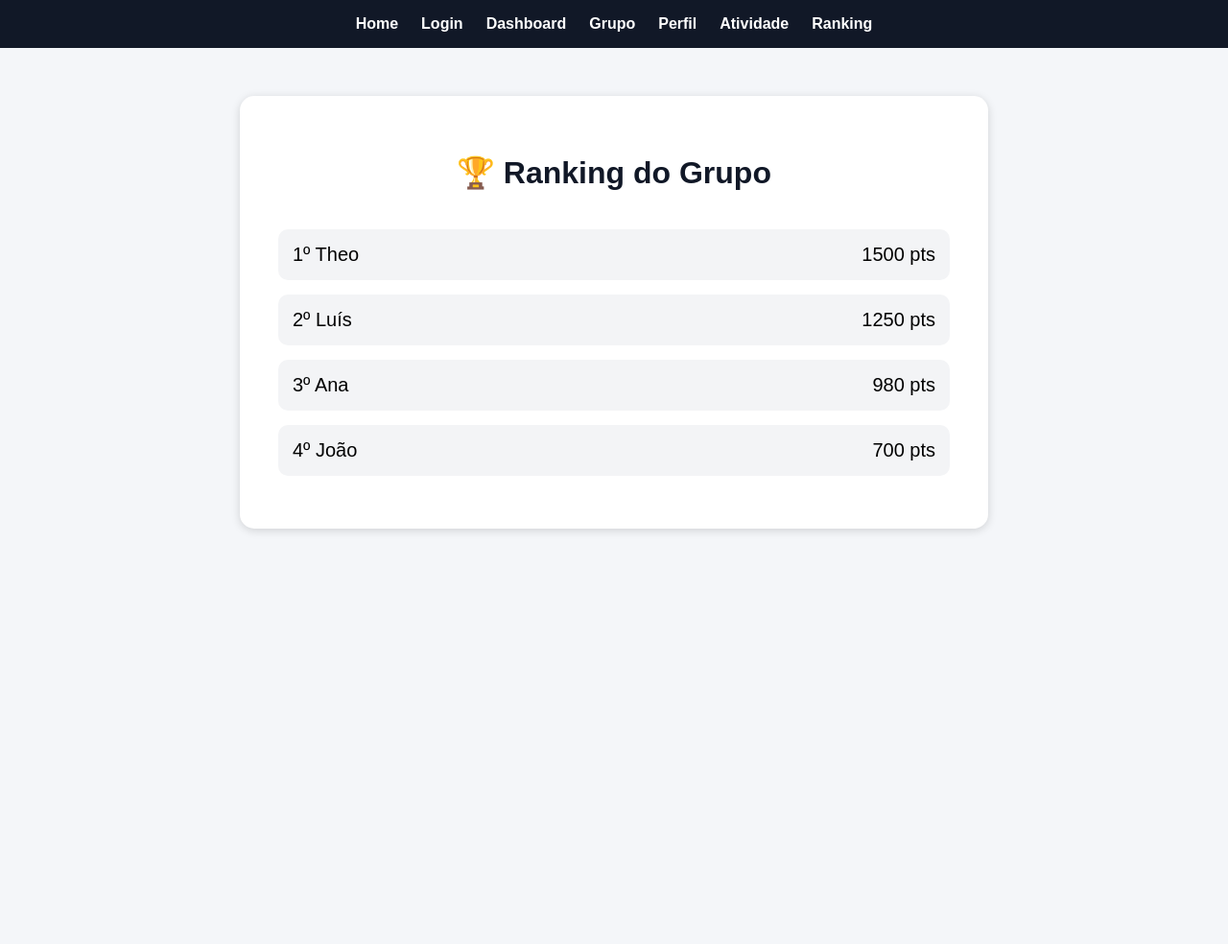
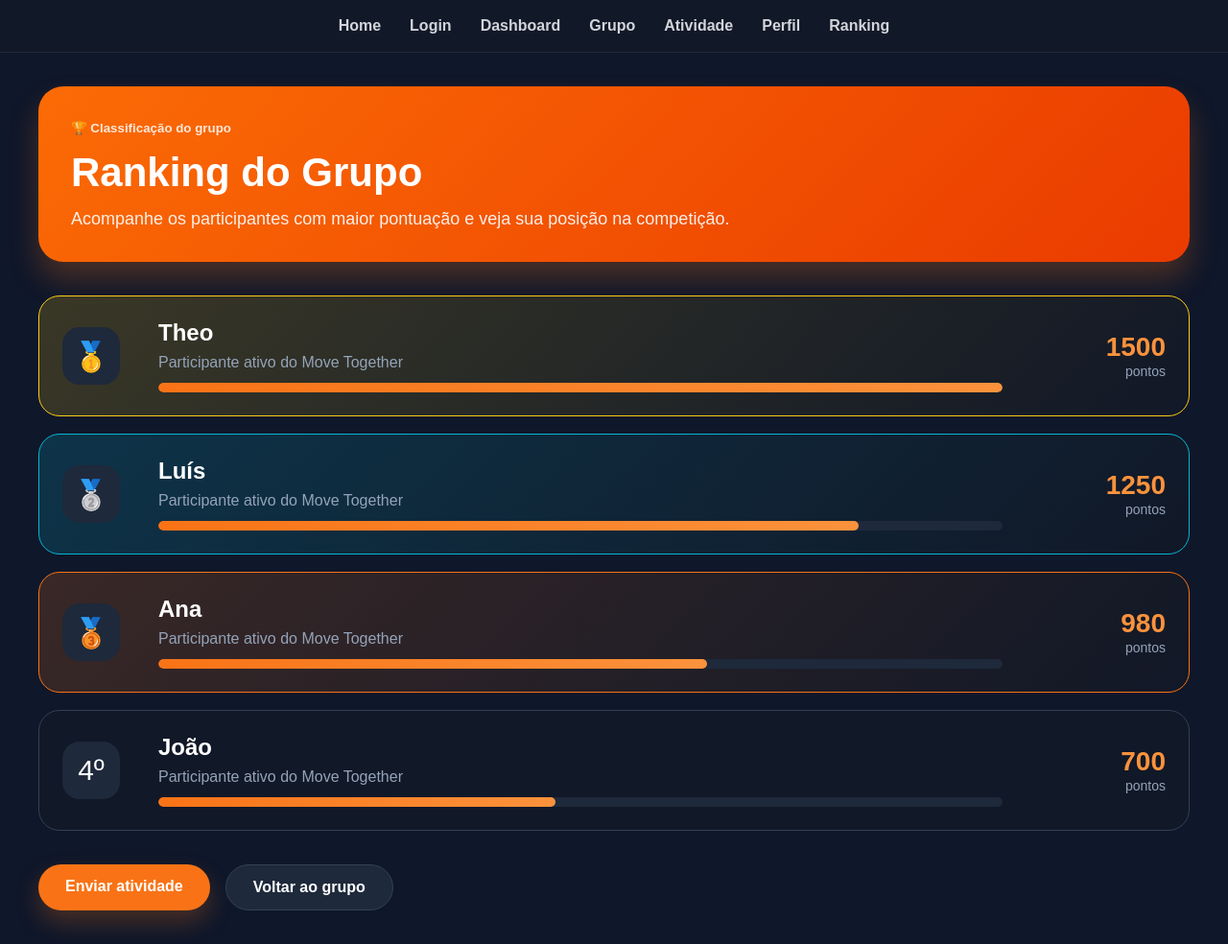
Before and after one commit to luis-bretas/Projeto-time5, a Django app: page /ranking/ in a window 1280 px wide. Shown: the whole page at 96% size. Before the commit the page ends 555 px from the top, so only its background shows below. Run offline with Django 5.2, Linux system fonts and the light colour scheme.

Commit message:
Melhora layout da pagina de ranking

```diff
--- a/core/templates/core/ranking.html
+++ b/core/templates/core/ranking.html
@@ -1,100 +1,297 @@
 <!DOCTYPE html>
 <html lang="pt-br">
 <head>
+    <meta charset="UTF-8">
     <title>Ranking | Move Together</title>
 
     <style>
+        *{
+            margin: 0;
+            padding: 0;
+            box-sizing: border-box;
+        }
+
+        body{
+            font-family: Arial, Helvetica, sans-serif;
+            background: #0f172a;
+            color: white;
+        }
+
         nav{
-    background-color: #111827;
-    padding: 16px 30px;
+            background: #111827;
             display: flex;
-    gap: 24px;
             justify-content: center;
             align-items: center;
+            gap: 30px;
+            padding: 18px;
+            flex-wrap: wrap;
+            border-bottom: 1px solid #1f2937;
+        }
+
+        nav a{
+            color: #d1d5db;
+            text-decoration: none;
+            font-weight: bold;
+            font-size: 16px;
+            transition: .3s;
+        }
+
+        nav a:hover{
+            color: #f97316;
+        }
+
+        .container{
+            width: 94%;
+            max-width: 1200px;
+            margin: 35px auto;
+        }
+
+        .ranking-header{
+            background: linear-gradient(135deg, #fb6b05, #ea3b00);
+            border-radius: 26px;
+            padding: 34px;
+            margin-bottom: 35px;
+            box-shadow: 0 18px 30px rgba(249,115,22,.25);
+        }
+
+        .ranking-header small{
+            font-weight: bold;
+            color: rgba(255,255,255,.85);
+        }
+
+        .ranking-header h1{
+            font-size: 42px;
+            margin: 14px 0;
+        }
+
+        .ranking-header p{
+            color: rgba(255,255,255,.9);
+            font-size: 18px;
+        }
+
+        .ranking-list{
+            display: flex;
+            flex-direction: column;
+            gap: 18px;
+        }
+
+        .ranking-card{
+            background: #111827;
+            border: 1px solid #334155;
+            border-radius: 22px;
+            padding: 24px;
+            display: grid;
+            grid-template-columns: 80px 1fr 150px;
+            align-items: center;
+            gap: 20px;
+            transition: .3s;
+        }
+
+        .ranking-card:hover{
+            transform: translateY(-4px);
+            border-color: #f97316;
+        }
+
+        .posicao{
+            width: 60px;
+            height: 60px;
+            border-radius: 18px;
+            background: #1e293b;
+            display: flex;
+            justify-content: center;
+            align-items: center;
+            font-size: 30px;
+        }
+
+        .usuario h2{
+            font-size: 24px;
+            margin-bottom: 8px;
+        }
+
+        .usuario span{
+            color: #94a3b8;
+        }
+
+        .barra{
+            width: 100%;
+            height: 10px;
+            background: #1e293b;
+            border-radius: 999px;
+            overflow: hidden;
+            margin-top: 12px;
+        }
+
+        .barra-fill{
+            height: 100%;
+            border-radius: 999px;
+            background: linear-gradient(90deg, #f97316, #fb923c);
+        }
+
+        .ranking-card:nth-child(1){
+            border-color: #facc15;
+            background: linear-gradient(135deg, rgba(250,204,21,.18), #111827);
+        }
+
+        .ranking-card:nth-child(2){
+            border-color: #06b6d4;
+            background: linear-gradient(135deg, rgba(6,182,212,.18), #111827);
+        }
+
+        .ranking-card:nth-child(3){
+            border-color: #f97316;
+            background: linear-gradient(135deg, rgba(249,115,22,.18), #111827);
+        }
+
+        .ranking-card:nth-child(1) .barra-fill{
+            width: 100%;
+        }
+
+        .ranking-card:nth-child(2) .barra-fill{
+            width: 83%;
+        }
+
+        .ranking-card:nth-child(3) .barra-fill{
+            width: 65%;
+        }
+
+        .ranking-card:nth-child(4) .barra-fill{
+            width: 47%;
+        }
+
+        .pontos{
+            text-align: right;
+        }
+
+        .pontos strong{
+            display: block;
+            font-size: 28px;
+            color: #fb923c;
+        }
+
+        .pontos span{
+            color: #94a3b8;
+            font-size: 14px;
+        }
+
+        .btn-area{
+            margin-top: 35px;
+            display: flex;
+            gap: 16px;
             flex-wrap: wrap;
         }
 
-nav a{
-    color: white;
+        .btn{
+            display: inline-block;
+            padding: 14px 28px;
+            border-radius: 999px;
+            font-weight: bold;
             text-decoration: none;
-    font-weight: bold;
-    font-size: 16px;
+            transition: .3s;
         }
 
-nav a:hover{
-    color: #60a5fa;
+        .btn-orange{
+            background: #f97316;
+            color: white;
+            box-shadow: 0 12px 25px rgba(249,115,22,.25);
         }
 
-
-        body{
-            margin:0;
-            padding:0;
-            background:#f4f6f9;
-            font-family: Arial, sans-serif;
+        .btn-dark{
+            background: #1e293b;
+            color: white;
+            border: 1px solid #334155;
         }
 
-        .ranking-box{
-            width:700px;
-            margin:50px auto;
-            background:white;
-            padding:40px;
-            border-radius:15px;
-            box-shadow:0 2px 10px rgba(0,0,0,0.15);
+        .btn:hover{
+            transform: translateY(-3px);
         }
 
-        h1{
-            text-align:center;
-            color:#111827;
-            margin-bottom:40px;
+        @media(max-width: 800px){
+            .ranking-card{
+                grid-template-columns: 1fr;
+                text-align: center;
             }
 
-        .jogador{
-            display:flex;
-            justify-content:space-between;
-            padding:15px;
-            margin-bottom:15px;
-            border-radius:10px;
-            background:#f3f4f6;
-            font-size:20px;
+            .posicao{
+                margin: 0 auto;
             }
 
-        .primeiro{
-            background:#fff3cd;
+            .pontos{
+                text-align: center;
             }
 
-        .segundo{
-            background:#e5e7eb;
+            .ranking-header h1{
+                font-size: 34px;
             }
-
-        .terceiro{
-            background:#fcd9b6;
         }
-
     </style>
-
 </head>
 
 <body>
+
 <nav>
     <a href="/">Home</a>
     <a href="/login/">Login</a>
     <a href="/dashboard/">Dashboard</a>
     <a href="/grupo/">Grupo</a>
+    <a href="/atividade/">Atividade</a>
     <a href="/perfil/">Perfil</a>
-    <a href="/atividade/">Atividade</a>
     <a href="/ranking/">Ranking</a>
 </nav>
-<div class="ranking-box">
 
-    <h1>🏆 Ranking do Grupo</h1>
+<div class="container">
+
+    <section class="ranking-header">
+        <small>🏆 Classificação do grupo</small>
+
+        <h1>Ranking do Grupo</h1>
+
+        <p>
+            Acompanhe os participantes com maior pontuação e veja sua posição na competição.
+        </p>
+    </section>
+
+    <section class="ranking-list">
+
         {% for jogador in jogadores %}
-    <div class="jogador">
-        <span>{{ jogador.posicao }} {{ jogador.nome }}</span>
-        <span>{{ jogador.pontos }} pts</span>
+
+        <div class="ranking-card">
+
+            <div class="posicao">
+                {% if forloop.counter == 1 %}
+                    🥇
+                {% elif forloop.counter == 2 %}
+                    🥈
+                {% elif forloop.counter == 3 %}
+                    🥉
+                {% else %}
+                    {{ jogador.posicao }}
+                {% endif %}
             </div>
+
+            <div class="usuario">
+                <h2>{{ jogador.nome }}</h2>
+                <span>Participante ativo do Move Together</span>
+
+                <div class="barra">
+                    <div class="barra-fill"></div>
+                </div>
+            </div>
+
+            <div class="pontos">
+                <strong>{{ jogador.pontos }}</strong>
+                <span>pontos</span>
+            </div>
+
+        </div>
+
         {% endfor %}
 
+    </section>
 
+    <div class="btn-area">
+        <a href="/atividade/" class="btn btn-orange">Enviar atividade</a>
+        <a href="/grupo/" class="btn btn-dark">Voltar ao grupo</a>
+    </div>
 
 </div>
 
```
Lines whose indentation alone changed are shown as unchanged.
